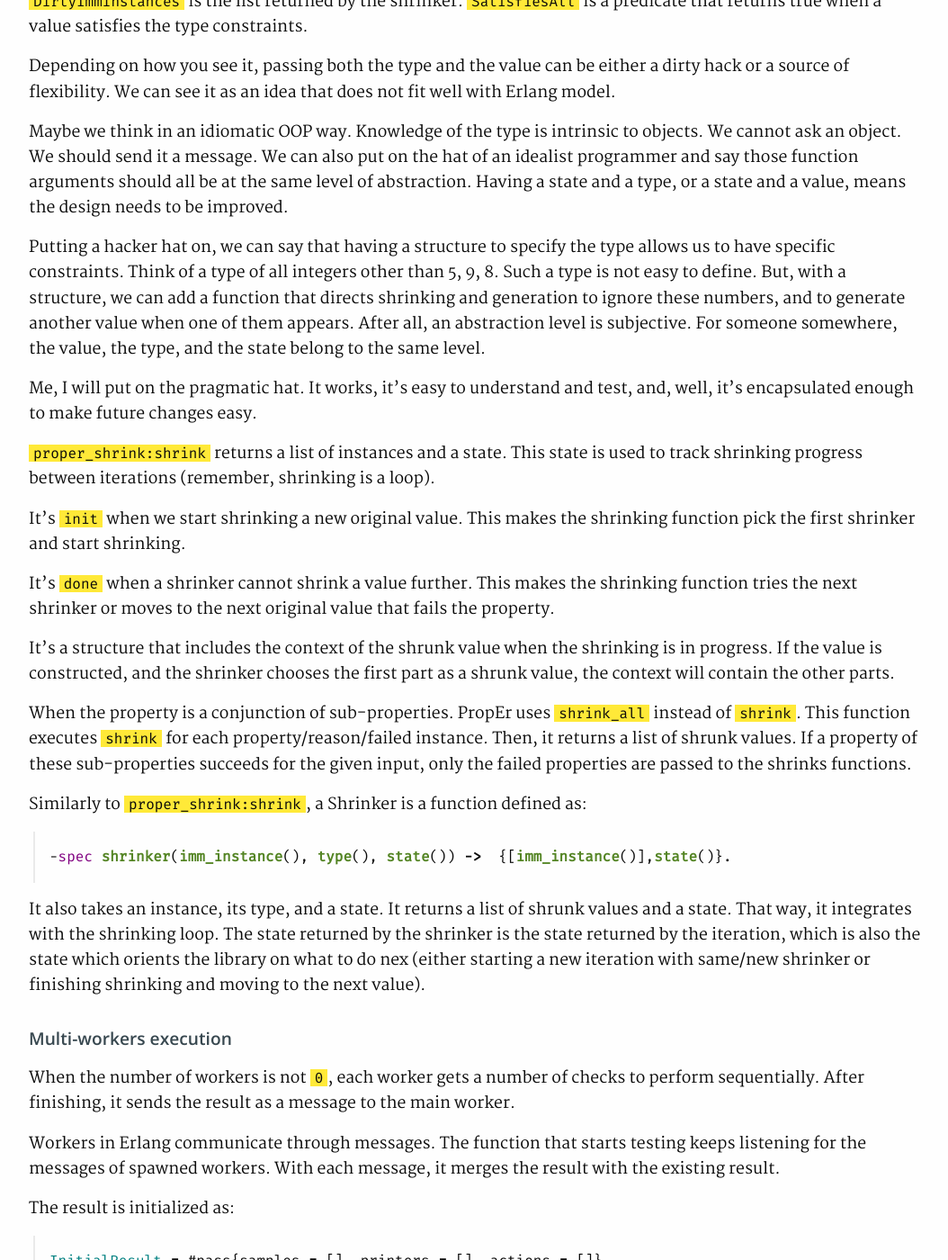
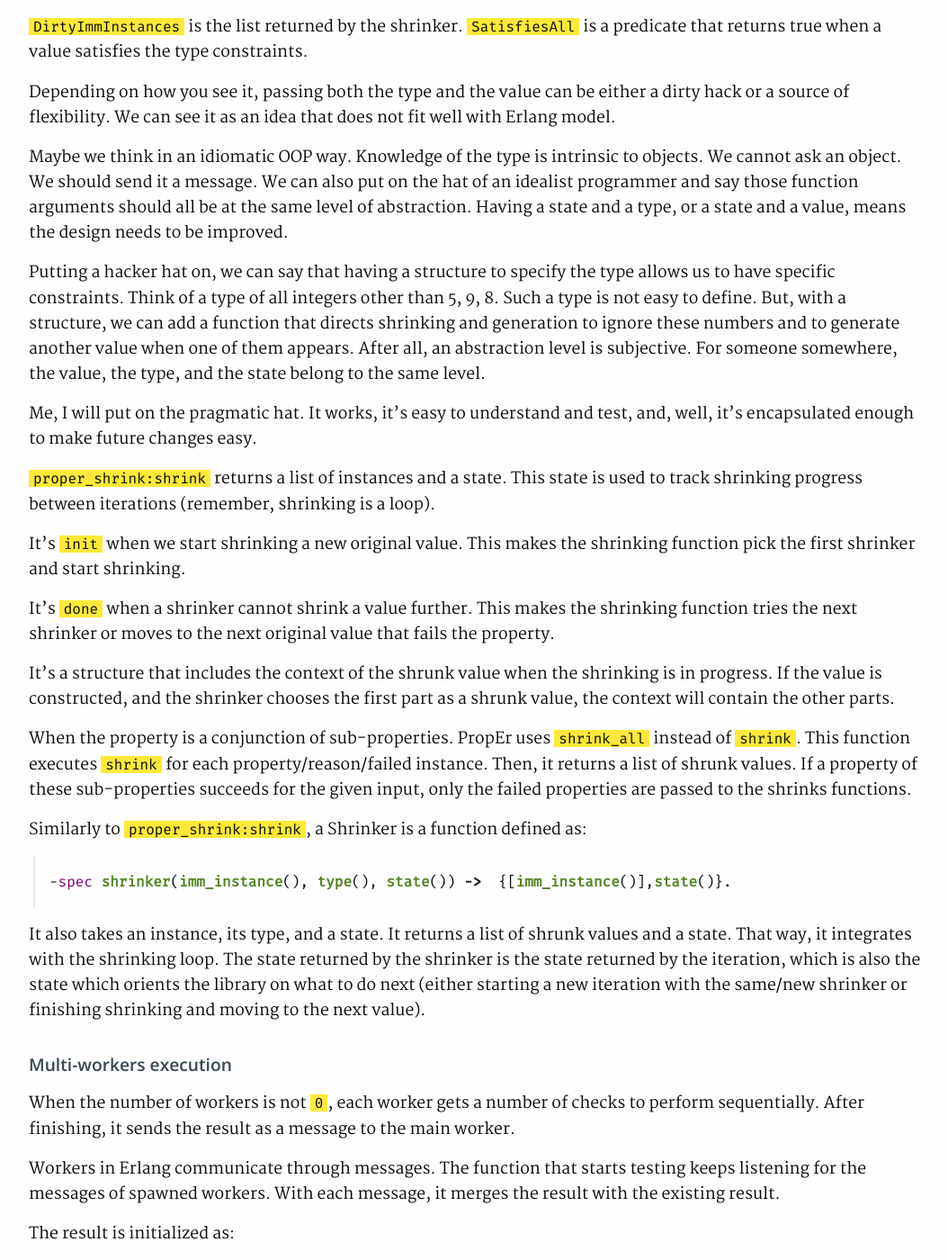
Before and after one commit to haresfaiez/haresfaiez.github.io, a Jekyll site: the page built from _posts/2023-05-21-how-to-write-a-property-based-testing-library-erlang-vs-haskell.md, in a window 1280 px wide and 1400 px high, scrolled down 19179 px. Shown: the whole window at 90% size, without its empty margins (64-1118 px from the left). Built offline with Jekyll 4.4.1, drawn with Linux system fonts in a browser that asks for light colours; some of the changed text lies outside the part shown.

Commit message:
Improve property based testing post

````diff
--- a/_posts/2023-05-21-how-to-write-a-property-based-testing-library-erlang-vs-haskell.md
+++ b/_posts/2023-05-21-how-to-write-a-property-based-testing-library-erlang-vs-haskell.md
@@ -490,7 +490,7 @@ The input can be:
 Erlang has a good meta-programming system.
 The library uses [macros](https://en.wikipedia.org/wiki/Macro_(computer_science)) heavily.
 
-A property is a structure, or a tuple in Erlang terms.
+A property is a structure or a tuple in Erlang terms.
 `FORALL` macro above translates into this structure:
 ```erlang
 {
@@ -667,8 +667,8 @@ It's defined by:
 -opaque type() :: {'$type', [type_prop()]}.
 ```
 
-Each `type_prop` in the second element list is a two-elements tuple.
-An atom denoting name the attribute as a first element.
+Each `type_prop` in the second element list is a two-element tuple.
+An atom denotes the name of the attribute as a first element.
 A value of the attribute as a second element.
 
 Here's part of the definition of `type_prop`:
@@ -770,14 +769,14 @@ union_gen(Type) ->
 
 `get_prop(env,Type)` reads the value of a tuple named `env` from the type list.
 `Choices` contains the list `[binary(), lists:seq(1, 255)]`.
-`Pos` is the index of either elements, it should be `1` or `2`.
+`Pos` is the index of one of the elements, it should be `1` or `2`.
 Indexes start from `1` in Erlang.
 If it's `1`, then `Type` is `binary`.
 
 `binary` is also a type, which means it's a list of attributes.
 `Gen` is the value of the key `generator` in `binary` type.
 
-The `generator` attribute af a type contains a function that creates a randomly generated value.
+The `generator` attribute of a type contains a function that creates a randomly generated value.
 For example, an integer generator can be defined as:
 ```erlang
 integer_gen(Type, Size) ->
@@ -927,7 +926,7 @@ Putting a hacker hat on, we can say that having a structure to specify the type
 allows us to have specific constraints. Think of a type of all integers other than 5, 9, 8.
 Such a type is not easy to define.
 But, with a structure, we can add a function that directs shrinking and generation
-to ignore these numbers, and to generate another value when one of them appears.
+to ignore these numbers and to generate another value when one of them appears.
 After all, an abstraction level is subjective.
 For someone somewhere, the value, the type, and the state belong to the same level.
 
@@ -965,8 +964,8 @@ It also takes an instance, its type, and a state.
 It returns a list of shrunk values and a state.
 That way, it integrates with the shrinking loop.
 The state returned by the shrinker is the state returned by the iteration,
-which is also the state which orients the library on what to do nex
-(either starting a new iteration with same/new shrinker or finishing shrinking and
+which is also the state which orients the library on what to do next
+(either starting a new iteration with the same/new shrinker or finishing shrinking and
 moving to the next value).
 
 ### Multi-workers execution
````
Also changed, not shown: other parts of _posts/2023-05-21-how-to-write-a-property-based-testing-library-erlang-vs-haskell.md (+23 -24 lines).
